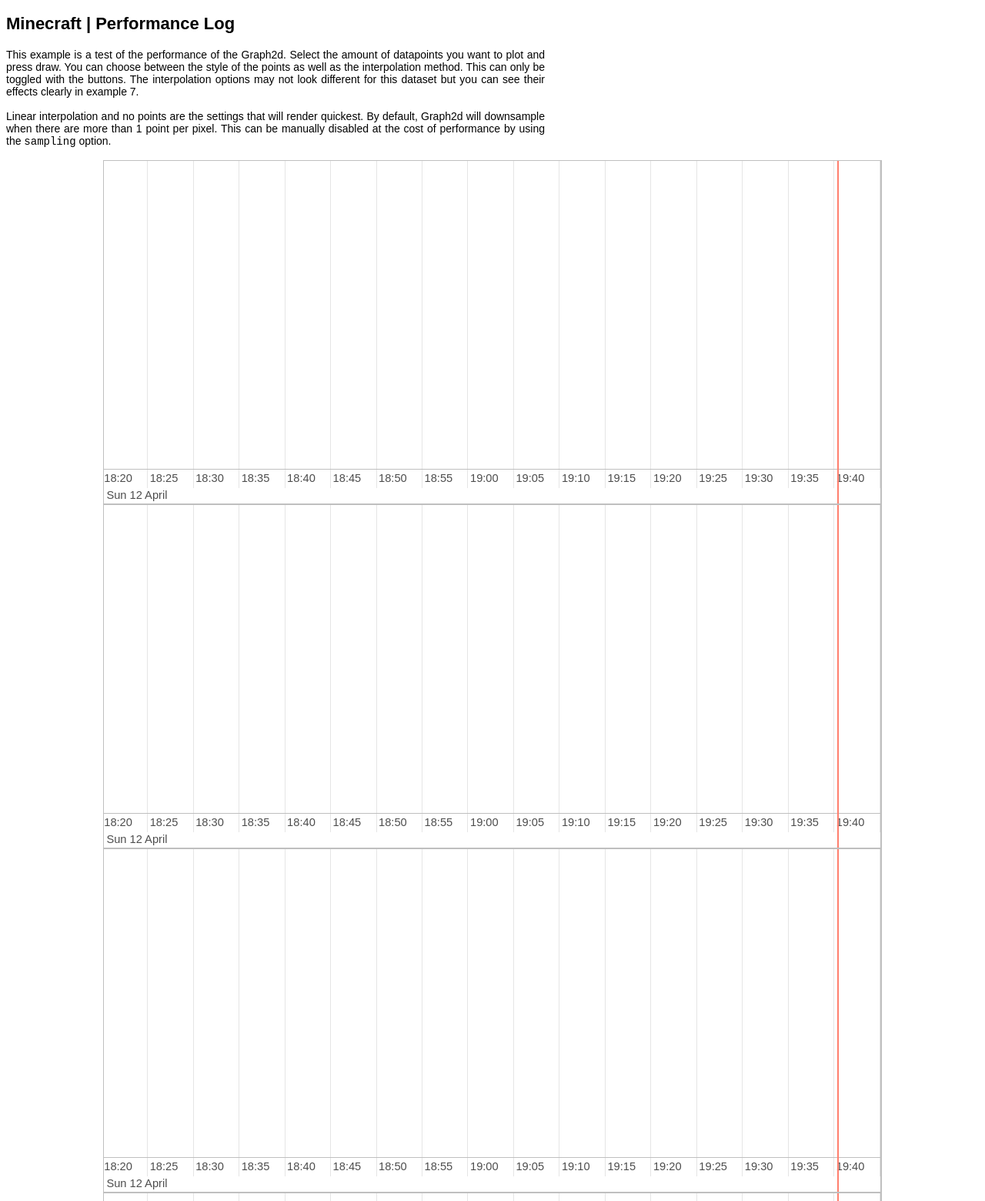
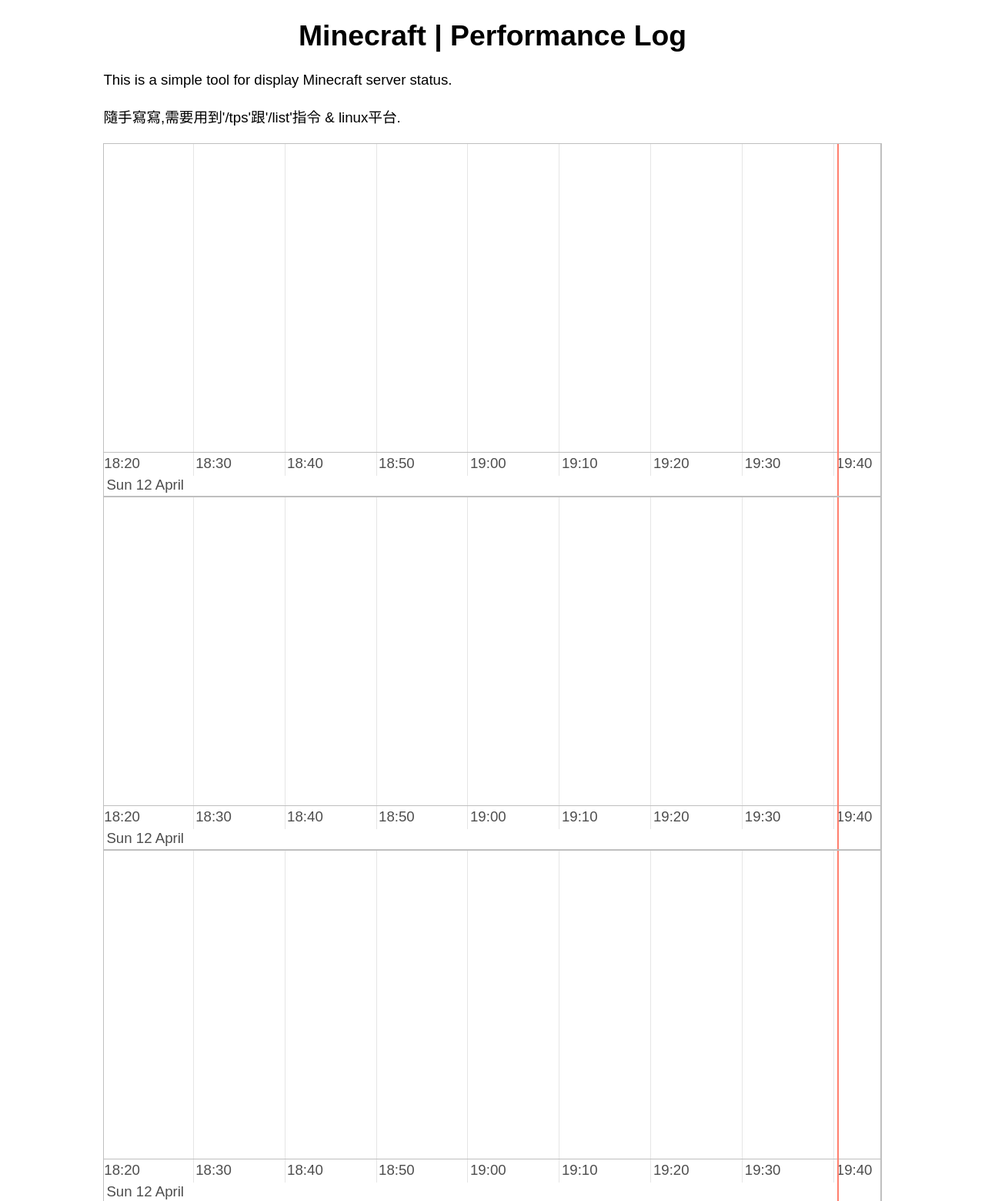
Before and after one commit to cs8425/minecraft-status, a plain HTML site: page index.html in a window 1280 px wide. Shown: the top 1560 px of the page at 77% size. Drawn offline with Linux system fonts and the light colour scheme; no server answers.

```diff
--- a/index.html
+++ b/index.html
@@ -1,38 +1,37 @@
 <!DOCTYPE HTML>
 <html>
 <head>
+<meta charset='utf-8'>
 <title>Minecraft | Performance Log</title>
-
 <style>
+h1 {
+      text-align: center;
+}
 body, html {
     font-family: arial, sans-serif;
-            font-size: 11pt;
+    font-size: 14pt;
 }
-        span.label {
-            width:150px;
-            display:inline-block;
+div.info {
+    width:80%;margin: 0 auto;
+}
+div.display {
+    width:80%;margin: 0 auto;
 }
 </style>
 
-    <!-- note: moment.js must be loaded before vis.js, else vis.js uses its embedded version of moment.js -->
-    <!--<script src="http://cdnjs.cloudflare.com/ajax/libs/moment.js/2.8.4/moment.min.js"></script>-->
 <script src="moment.min.js"></script>
-
 <script src="vis.min.js"></script>
 <link href="vis.min.css" rel="stylesheet" type="text/css" />
 </head>
 <body>
-<h2>Minecraft | Performance Log</h2>
-<div style="width:700px; font-size:14px; text-align: justify;">
-    This example is a test of the performance of the Graph2d. Select the amount of datapoints you want to plot and press draw.
-    You can choose between the style of the points as well as the interpolation method. This can only be toggled with the buttons.
-    The interpolation options may not look different for this dataset but you can see their effects clearly in example 7.
+<h1>Minecraft | Performance Log</h2>
+<div class="info">
+    This is a simple tool for display Minecraft server status.
     <br /><br />
-    Linear interpolation and no points are the settings that will render quickest. By default, Graph2d will downsample when there are more
-    than 1 point per pixel. This can be manually disabled at the cost of performance by using the <code>sampling</code> option.
+    隨手寫寫,需要用到'/tps'跟'/list'指令 & linux平台.
 </div>
 <br />
-<div style="width:80%;margin: 0 auto;">
+<div class="display">
 	<div id="online"></div>
 	<div id="TPS"></div>
 	<div id="temp"></div>
@@ -41,106 +40,5 @@
 </div>
 <script src="jquery.js"></script>
 <script src="main.js"></script>
-<script>
-/*    var points = 'none';
-    var interpolation = 'linear';
-
-    function togglePoints() {
-        var pointsOptions = {};
-        var pointsField = document.getElementById("points");
-        if (points == "none") {
-            points = 'circle';
-            pointsOptions = {drawPoints: {style: points}};
-        }
-        else if (points == "circle") {
-            points = 'square';
-            pointsOptions = {drawPoints: {style: points}};
-        }
-        else if (points == "square") {
-            points = 'none';
-            pointsOptions = {drawPoints: false};
-        }
-        pointsField.value = points;
-
-        graph2d.setOptions(pointsOptions);
-    }
-
-    function toggleInterpolation() {
-        var interpolationOptions = {};
-        var interpolationField = document.getElementById("interpolation");
-        if (interpolation == "linear") {
-            interpolation = 'centripetal';
-            interpolationOptions = {catmullRom: {parametrization: interpolation}};
-        }
-        else if (interpolation == "centripetal") {
-            interpolation = 'chordal';
-            interpolationOptions = {catmullRom: {parametrization: interpolation}};
-        }
-        else if (interpolation == "chordal") {
-            interpolation = 'uniform';
-            interpolationOptions = {catmullRom: {parametrization: interpolation}};
-        }
-        else if (interpolation == "uniform") {
-            interpolation = 'linear';
-            interpolationOptions = {catmullRom: false};
-        }
-        interpolationField.value = interpolation;
-        graph2d.setOptions(interpolationOptions);
-    }
-
-
-    // create a dataset with items
-    var now = moment().minutes(0).seconds(0).milliseconds(0);
-    var dataset = new vis.DataSet({
-        type: {start: 'ISODate', end: 'ISODate' }
-    });
-
-
-    var startPoint = now;
-    var endPoint = now + 3600000 * 5000;
-
-    // create data -- this is seperated into 3 functions so we can update the span.
-    function createData() {
-        var span = document.getElementById("description");
-        span.innerHTML = 'Generating data... (just javascript, not vis.graph2D)...';
-        setTimeout(generateData,10);
-    }
-
-    function generateData() {
-        var count = parseInt(document.getElementById('count').value) || 100;
-        var newData = [];
-        var span = document.getElementById("description");
-        var start = now;
-        for (var i = 0; i < count; i++) {
-            var yval = Math.sin(i/100) * Math.cos(i/50) * 50 + Math.sin(i/1000) * 50;
-            newData.push({id: i, x: start + 3600000 * i, y: yval});
-        }
-        span.innerHTML = 'Loading data into Graph2d...';
-        setTimeout(function() {loadDataIntoVis(newData);},10);
-
-    }
-
-    function loadDataIntoVis(newData) {
-        var span = document.getElementById("description");
-        dataset.clear();
-        dataset.add(newData);
-        span.innerHTML = 'Done!';
-    }
-
-    document.getElementById('draw').onclick = createData;
-    document.getElementById('toggleInterpolation').onclick = toggleInterpolation;
-    document.getElementById('togglePoints').onclick = togglePoints;
-
-    var container = document.getElementById('visualization');
-    var options = {
-        sampling: true,
-        drawPoints: {enabled:false, size:3},
-        catmullRom: false,
-        start: startPoint,
-        end: endPoint
-    };
-
-    var graph2d = new vis.Graph2d(container, dataset, options);*/
-</script>
 </body>
 </html>
--- a/public/main.js
+++ b/public/main.js
@@ -1,14 +1,5 @@
 function gen(container, options){
 	var plot = {};
-	/*var online.container = document.getElementById('online');
-	var online.options = {
-		sampling: true,
-		legend: true,
-		drawPoints: {style: 'circle', enabled:true, size:3},
-		catmullRom: false,
-		start: startPoint,
-		end: endPoint
-	};*/
 	plot.dataset = new vis.DataSet({
 		type: {start: 'ISODate', end: 'ISODate' }
 	});
@@ -27,7 +18,14 @@
 	drawPoints: {style: 'circle', enabled:true, size:3},
 	catmullRom: false,
 	start: startPoint,
-	end: endPoint
+	end: endPoint,
+	dataAxis: {
+		customRange: {
+			left: {
+			min:0
+			}
+		}
+	}
 });
 
 var TPS = gen($('#TPS')[0], {
@@ -37,7 +35,14 @@
 	drawPoints: {style: 'circle', enabled:true, size:3},
 	catmullRom: false,
 	start: startPoint,
-	end: endPoint
+	end: endPoint,
+	dataAxis: {
+		customRange: {
+			left: {
+			min:0
+			}
+		}
+	}
 });
 
 var temp = gen($('#temp')[0], {
@@ -47,87 +52,61 @@
 	drawPoints: {style: 'circle', enabled:true, size:3},
 	catmullRom: false,
 	start: startPoint,
-	end: endPoint
+	end: endPoint,
+	dataAxis: {
+		customRange: {
+			left: {
+			min:0
+			}
+		}
+	}
 });
 
 var cpu = gen($('#cpu')[0], {
-	defaultGroup: 'CPU',
+	defaultGroup: 'CPU(%)',
 	sampling: true,
 	legend: true,
 	drawPoints: {style: 'circle', enabled:true, size:3},
 	catmullRom: {parametrization: 'uniform'},
 	shaded: {orientation: 'bottom'},
 	start: startPoint,
-	end: endPoint
+	end: endPoint,
+	dataAxis: {
+		customRange: {
+			left: {
+			min:0
+			}
+		}
+	}
 });
 
 var mem = gen($('#mem')[0], {
-	defaultGroup: 'mem used',
+	defaultGroup: 'mem used(MB)',
 	sampling: true,
 	legend: true,
 	drawPoints: {style: 'circle', enabled:true, size:3},
 	catmullRom: {parametrization: 'uniform'},
 	shaded: {orientation: 'bottom'},
 	start: startPoint,
-	end: endPoint
+	end: endPoint,
+	dataAxis: {
+		customRange: {
+			left: {
+			min:0
+			}
+		}
+	}
 });
 
 
-var mem_options = {
+/*var mem_options = {
 	sampling: true,
 	legend: true,
 	drawPoints: {style: 'circle', enabled:true, size:3},
 	catmullRom: {parametrization: 'uniform'},
 	start: startPoint,
 	end: endPoint
-};
-/*
-var dataset = new vis.DataSet({
-	type: {start: 'ISODate', end: 'ISODate' }
-});
-var groups = new vis.DataSet();
-groups.add({
-id: 0,
-content: 'onlines',
-options: {
-    catmullRom: {
-        parametrization: 'uniform'
-    }
-}});
-
-groups.add({
-id: 1,
-content: 'TPS',
-options: {
-    drawPoints: false,
-    catmullRom: {
-        parametrization: 'uniform'
-    }
-}});
-
-groups.add({
-id: 2,
-content: 'mem used',
-options: {
-    drawPoints: false,
-    catmullRom: {
-        parametrization: 'uniform'
-    },
-    shaded: {
-      orientation: 'bottom' // top, bottom
-    }
-}
-});
-
-groups.add({
-id: 3,
-content: 'temp',
-options: {
-    catmullRom: 'uniform'
-}});
-
-var graph2d = new vis.Graph2d(container, dataset, groups, options);*/
-
+};*/
 
 // online, TPS, temp, cpu, mem
 function render(newData) {
```
Also changed, not shown: app.js (+32 -5 lines), server.js (+1 -17 lines), 1 other file. Lines whose indentation alone changed are shown as unchanged.
